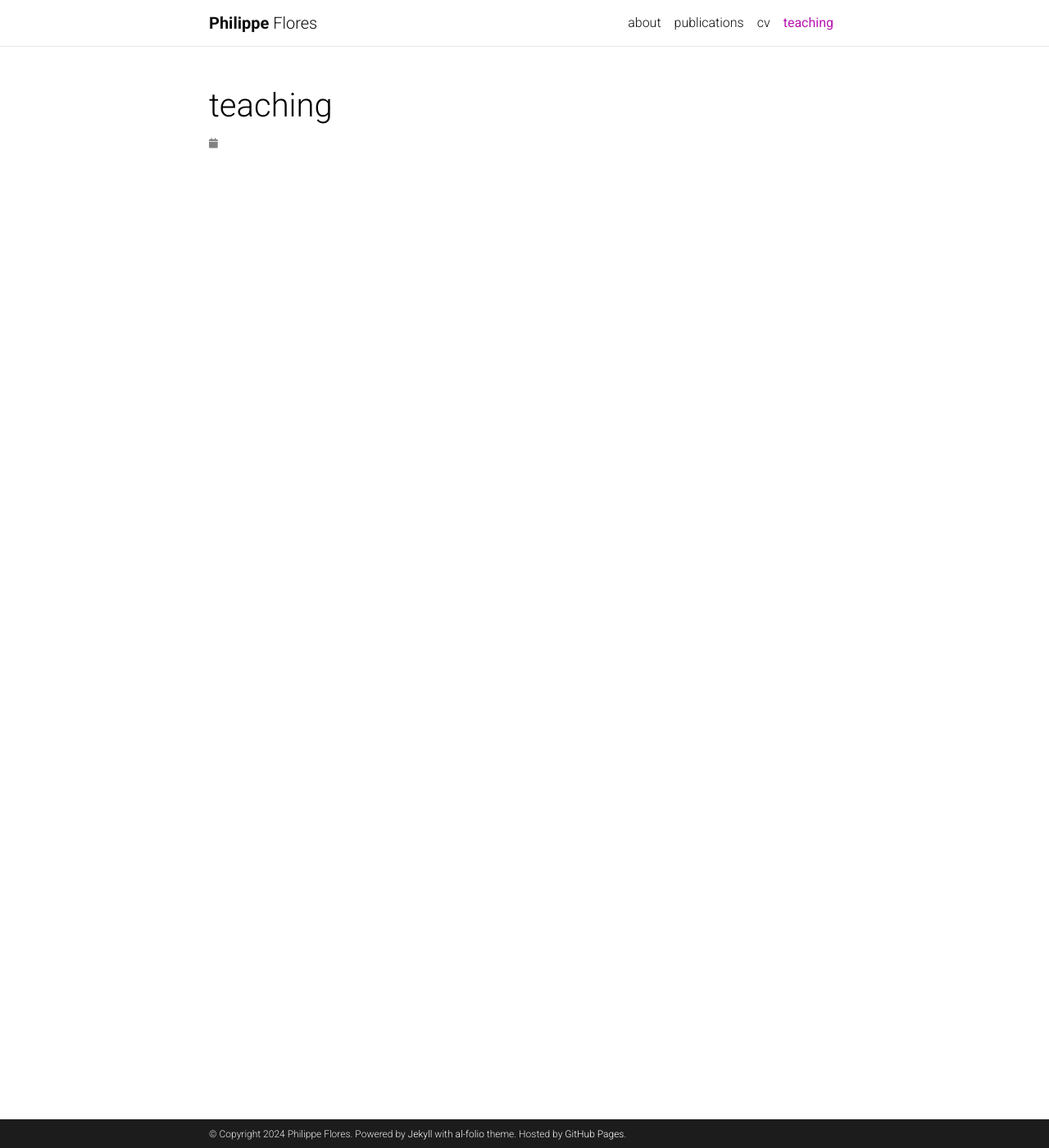
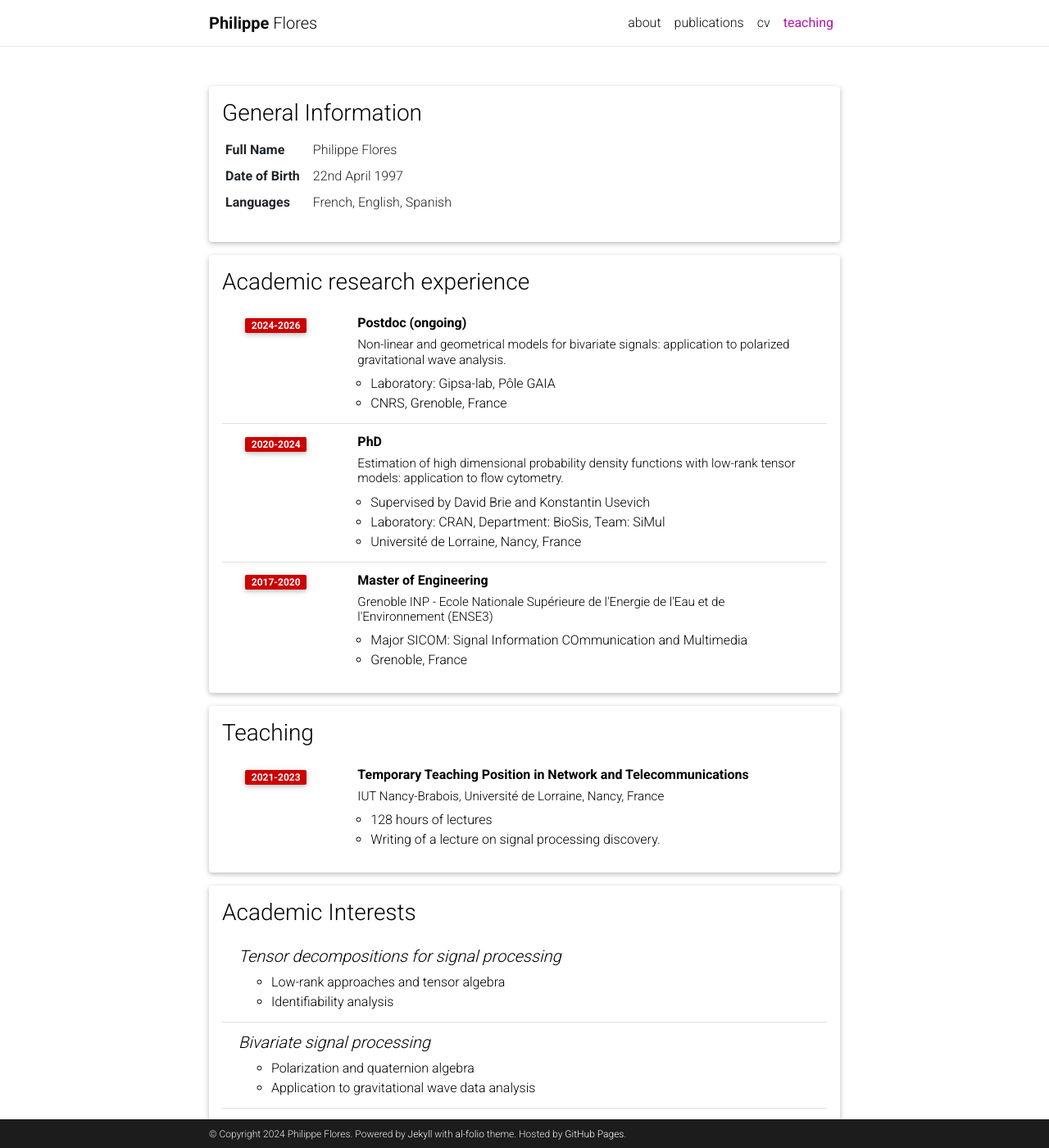
Before and after one commit to philippeflores/philippeflores.github.io, a Jekyll site: the page built from _pages/teaching.md, in a window 1280 px wide and 1400 px high. Shown: the whole window at 82% size. Built offline with Jekyll 4.4.1, drawn with Linux system fonts in a browser that asks for light colours; comment, search, counter and statistics services are not loaded; a style sheet for code colours, icons or effects is not loaded; some of the changed text lies outside the part shown.

Commit message:
retry teaching

```diff
--- /dev/null
+++ b/_data/teaching.yml
@@ -0,0 +1,72 @@
+- title: General Information
+  type: map
+  contents:
+    - name: Full Name
+      value: Philippe Flores
+    - name: Date of Birth
+      value: 22nd April 1997
+    - name: Languages
+      value: French, English, Spanish
+
+- title: Academic research experience
+  type: time_table
+  contents:
+    - title: Postdoc (ongoing)
+      institution: "Non-linear and geometrical models for bivariate signals: application to polarized gravitational wave analysis."
+      year: 2024-2026
+      description:
+        - "Laboratory: Gipsa-lab, Pôle GAIA"
+        - "CNRS, Grenoble, France"
+    - title: PhD
+      institution: "Estimation of high dimensional probability density functions with low-rank tensor models: application to flow cytometry."
+      year: 2020-2024
+      description:
+        - "Supervised by David Brie and Konstantin Usevich"
+        - "Laboratory: CRAN, Department: BioSis, Team: SiMul"
+        - "Université de Lorraine, Nancy, France"
+    - title: Master of Engineering
+      institution: "Grenoble INP - Ecole Nationale Supérieure de l'Energie de l'Eau et de l'Environnement (ENSE3)"
+      year: 2017-2020
+      description:
+        - "Major SICOM: Signal Information COmmunication and Multimedia"
+        - "Grenoble, France"
+
+- title: Teaching
+  type: time_table
+  contents:
+    - title: Temporary Teaching Position in Network and Telecommunications
+      institution: IUT Nancy-Brabois, Université de Lorraine, Nancy, France
+      year: 2021-2023
+      description:
+        - 128 hours of lectures
+        - Writing of a lecture on signal processing discovery.
+
+- title: Academic Interests
+  type: nested_list
+  contents:
+    - title: Tensor decompositions for signal processing
+      items:
+        - Low-rank approaches and tensor algebra
+        - Identifiability analysis
+    - title: Bivariate signal processing
+      items:
+        - Polarization and quaternion algebra
+        - Application to gravitational wave data analysis
+    - title: Flow cytometry data analysis
+      items:
+        - Development of a new tensor-based approach
+        - Collaboration with medical doctors and biologists
+
+- title: Transversal Skills
+  type: nested_list
+  contents:
+    - title: Coding Skills
+      items:
+        - Expertise in MATLAB and Python
+        - Working a project with Git
+        - Scientific writing with Tex
+
+- title: Other Interests
+  type: list
+  contents:
+    - <u>Hobbies:</u> Basketball, Politics, Food.
--- /dev/null
+++ b/_includes/teaching/list.html
@@ -0,0 +1,5 @@
+<ul class="card-text font-weight-light list-group list-group-flush">
+    {% for content in entry.contents %}
+      <li class="list-group-item">{{ content }}</li>
+    {% endfor %}
+</ul>
--- /dev/null
+++ b/_includes/teaching/map.html
@@ -0,0 +1,8 @@
+<table class="table table-sm table-borderless table-responsive table-teaching-map">
+  {% for content in entry.contents %}
+    <tr>
+      <td class="p-1 pr-2 font-weight-bold"><b>{{ content.name }}</b></td>
+      <td class="p-1 pl-2 font-weight-light text">{{ content.value }}</td>
+    </tr>
+  {% endfor %}
+</table>
--- /dev/null
+++ b/_includes/teaching/nested_list.html
@@ -0,0 +1,14 @@
+<ul class="card-text font-weight-light list-group list-group-flush">
+    {% for content in entry.contents %}
+      <li class="list-group-item">
+      <h5 class="font-italic">{{ content.title }}</h5>
+      {% if content.items %}
+        <ul class="subitems">
+          {% for subitem in content.items %}
+            <li><span class="subitem">{{ subitem }}</span></li>
+          {% endfor %}
+        </ul>
+      {% endif %}
+      </li>
+    {% endfor %}
+</ul>
--- /dev/null
+++ b/_includes/teaching/time_table.html
@@ -0,0 +1,59 @@
+<ul class="card-text font-weight-light list-group list-group-flush">
+    {% for content in entry.contents %}
+      <li class="list-group-item">
+        <div class="row">
+          {% if content.year %}
+            <div class="col-xs-2 cl-sm-2 col-md-2 text-center" style="width: 75px;">
+              <span class="badge font-weight-bold danger-color-dark text-uppercase align-middle" style="min-width: 75px;">
+                {{ content.year }}
+              </span>
+            </div>
+          {% endif %}
+          <div class="col-xs-10 cl-sm-10 col-md-10 mt-2 mt-md-0">
+            {% if content.title %}
+            <h6 class="title font-weight-bold ml-1 ml-md-4">{{content.title}}</h6>
+            {% endif %}
+            {% if content.institution %}
+            <h6 class="ml-1 ml-md-4" style="font-size: 0.95rem;">{{content.institution}}</h6>
+            {% endif %}
+            {% if content.description %}
+              <ul class="items">
+                {% for item in content.description %}
+                  <li>
+                    {% if item.contents %}
+                      <span class="item-title">{{ item.title }}</span>
+                      <ul class="subitems">
+                      {% for subitem in item.contents %}
+                        <li><span class="subitem">{{ subitem }}</span></li>
+                      {% endfor %}
+                      </ul>
+                    {% else %}
+                      <span class="item">{{ item }}</span>
+                    {% endif %}
+                  </li>
+                {% endfor %}
+              </ul>
+            {% endif %}
+            {% if content.items %}
+              <ul class="items">
+                {% for item in content.items %}
+                  <li>
+                    {% if item.contents %}
+                      <span class="item-title">{{ item.title }}</span>
+                      <ul class="subitems">
+                      {% for subitem in item.contents %}
+                        <li><span class="subitem">{{ subitem }}</span></li>
+                      {% endfor %}
+                      </ul>
+                    {% else %}
+                      <span class="item">{{ item }}</span>
+                    {% endif %}
+                  </li>
+                {% endfor %}
+              </ul>
+            {% endif %}
+          </div>
+        </div>
+      </li>
+    {% endfor %}
+    </ul>
--- /dev/null
+++ b/_layouts/teaching.html
@@ -0,0 +1,33 @@
+---
+layout: default
+---
+        <div class="post">
+
+          <header class="post-header">
+            <p class="post-description">{{ page.description }}</p>
+          </header>
+
+          <article>
+            <div class="teaching">
+              {% for entry in site.data.teaching %}
+                <div class="card mt-3 p-3">
+                  <h3 class="card-title font-weight-medium">{{ entry.title }}</h3>
+                  <div>
+                  {% if entry.type == "list" %}
+                    {% include teaching/list.html %}
+                  {% elsif entry.type == "map" %}
+                    {% include teaching/map.html %}
+                  {% elsif entry.type == "nested_list" %}
+                    {% include teaching/nested_list.html %}
+                  {% elsif entry.type == "time_table" %}
+                   {% include teaching/time_table.html %}
+                  {% else %}
+                    {{ entry.contents }}
+                  {% endif %}
+                  </div>
+                </div>
+              {% endfor %}
+              </div>
+          </article>
+
+        </div>
--- a/_pages/teaching.md
+++ b/_pages/teaching.md
@@ -1,5 +1,5 @@
 ---
-layout: post
+layout: teaching
 permalink: /teaching/
 title: teaching
 nav: true
```
